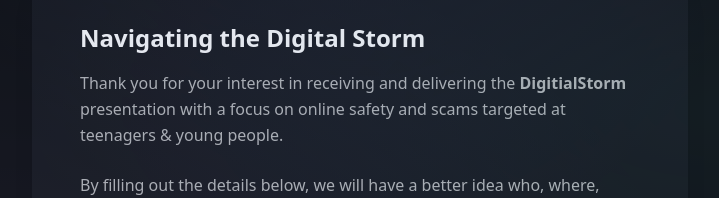
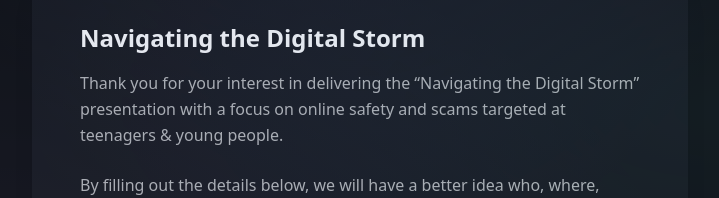
Before and after one commit to ethanokamura/thedigitalstorm, a Next.js app: page / in a window 1280 px wide. Shown: the part 290-488 px from the top of the page, without its empty margins (280-999 px from the left). Built offline with nearby package versions, Linux system fonts and the light colour scheme.

Commit message:
updated intro text

```diff
--- a/app/page.tsx
+++ b/app/page.tsx
@@ -24,9 +24,9 @@
             </h1>
             <div className="prose prose-lg max-w-none space-y-6">
               <p className="text-base-content/70 leading-relaxed">
-                Thank you for your interest in receiving and delivering the{" "}
-                <b>DigitialStorm</b> presentation with a focus on online safety
-                and scams targeted at teenagers & young people.
+                Thank you for your interest in delivering the “Navigating the
+                Digital Storm” presentation with a focus on online safety and
+                scams targeted at teenagers & young people.
               </p>
 
               <p className="text-base-content/70 leading-relaxed">
```
